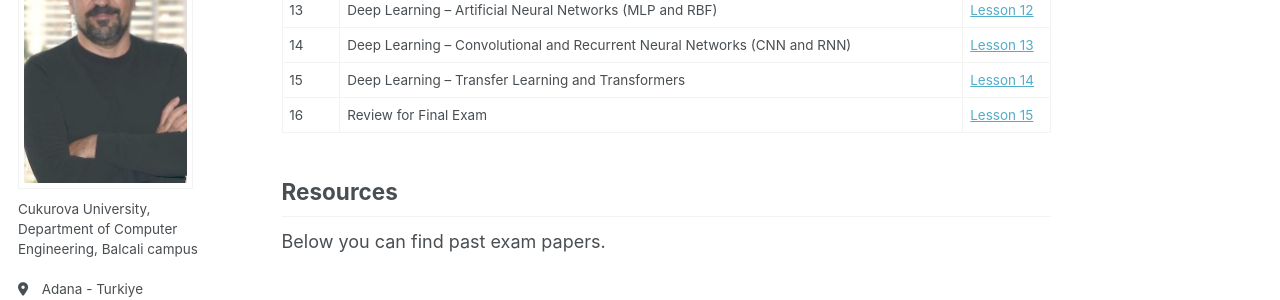
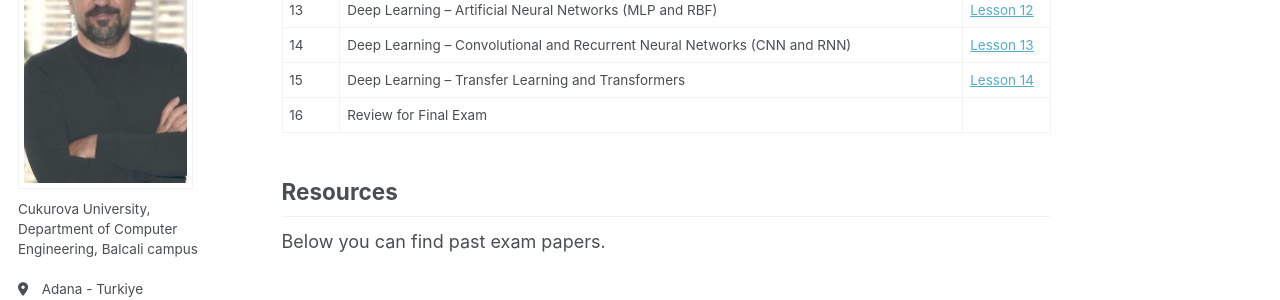
Before and after one commit to uorhan/uorhan.github.io, a Jekyll site: the page built from _teaching/IML.md, in a window 1280 px wide and 900 px high, scrolled down 890 px. Shown: the part 166-466 px from the top of the window. Built offline with Jekyll 4.4.1, drawn with Linux system fonts in a browser that asks for light colours; some web fonts are replaced.

Commit message:
Update IML.md

```diff
--- a/_teaching/IML.md
+++ b/_teaching/IML.md
@@ -35,7 +35,7 @@ It is expected that students have basic programming knowledge (Python or equival
 | 13 | Deep Learning – Artificial Neural Networks (MLP and RBF) | [Lesson 12](https://youtube.com/watch?v=example12) |
 | 14 | Deep Learning – Convolutional and Recurrent Neural Networks (CNN and RNN) | [Lesson 13](https://youtube.com/watch?v=example13) |
 | 15 | Deep Learning – Transfer Learning and Transformers | [Lesson 14](https://youtube.com/watch?v=example14) |
-| 16 | Review for Final Exam | [Lesson 15](https://youtube.com/watch?v=example15) |
+| 16 | Review for Final Exam |  |
 
 ## Resources
 Below you can find past exam papers.
```
